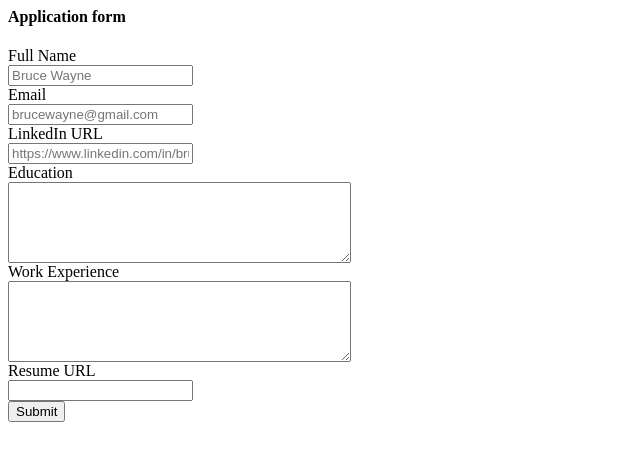
After one commit to CaedusSolo/flask-tutorial, a Flask app: template templates/application_form.html in a window 1280 px wide. The commit adds this page. Shown: the top 461 px of the page, without its empty margins (0-640 px from the left). Run offline with Flask 3, Linux system fonts and the light colour scheme; the template is opened without the code that fills it, so the values that code supplies are empty.

Commit message:
stored applications in database

```diff
--- a/app.py
+++ b/app.py
@@ -1,5 +1,5 @@
-from flask import Flask, render_template, jsonify
-from database import load_jobs_from_db, load_job_from_db
+from flask import Flask, render_template, jsonify, request
+from database import load_jobs_from_db, load_job_from_db, add_application_to_db
 
 
 app = Flask(__name__)
@@ -28,5 +28,19 @@ def show_job(id):
     return render_template("jobpage.html",job=job)
 
 
+@app.route("/jobs/<id>/apply", methods=["post"])
+def apply_to_job(id):
+    data = request.form
+    job = load_job_from_db(id)
+    # store in db
+    add_application_to_db(id, data)
+    # display an acknowledgement
+    return render_template("application_submitted.html",
+                           application=data,
+                           job=job)
+
+
+
+
 if __name__ == "__main__":
     app.run(host="0.0.0.0",debug=True)
--- /dev/null
+++ b/templates/application_form.html
@@ -0,0 +1,46 @@
+<h4>Application form</h4>
+<form action="/jobs/{{job['id']}}/apply" method="post">
+  <div class="mb-2">
+    <label for="full_name">Full Name</label>
+    <br />
+    <input
+      type="text"
+      name="full_name"
+      placeholder="Bruce Wayne"
+    />
+  </div>
+  <div class="mb-2">
+    <label for="email">Email</label>
+    <br />
+    <input type="text" name="email" placeholder="brucewayne@gmail.com" />
+  </div>
+  <div class="mb-2">
+    <label for="linkedin-url">LinkedIn URL</label>
+    <br />
+    <input
+      type="text"
+      name="linkedin_url"
+      placeholder="https://www.linkedin.com/in/bruce-wayne-6164a0987"
+    />
+  </div>
+
+  <div class="mb-2">
+    <label for="education">Education</label>
+    <br />
+    <textarea name="education" id="" cols="40" rows="5"></textarea>
+  </div>
+
+  <div class="mb-2">
+    <label for="work-experience">Work Experience</label>
+    <br />
+    <textarea name="work_experience" id="" cols="40" rows="5"></textarea>
+  </div>
+
+  <div class="mb-2">
+    <label for="resume-link">Resume URL</label>
+    <br />
+    <input type="text" name="resume_url" />
+  </div>
+
+  <input type="submit" />
+</form>
```
Also changed, not shown: database.py (+16 -0 lines), templates/application_submitted.html (added, +58 -0 lines), templates/jobpage.html (+6 -6 lines).
